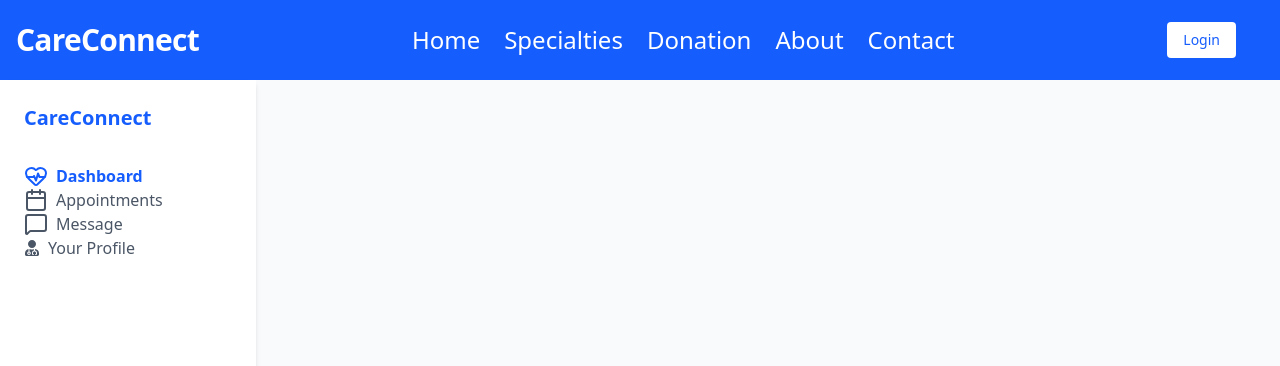
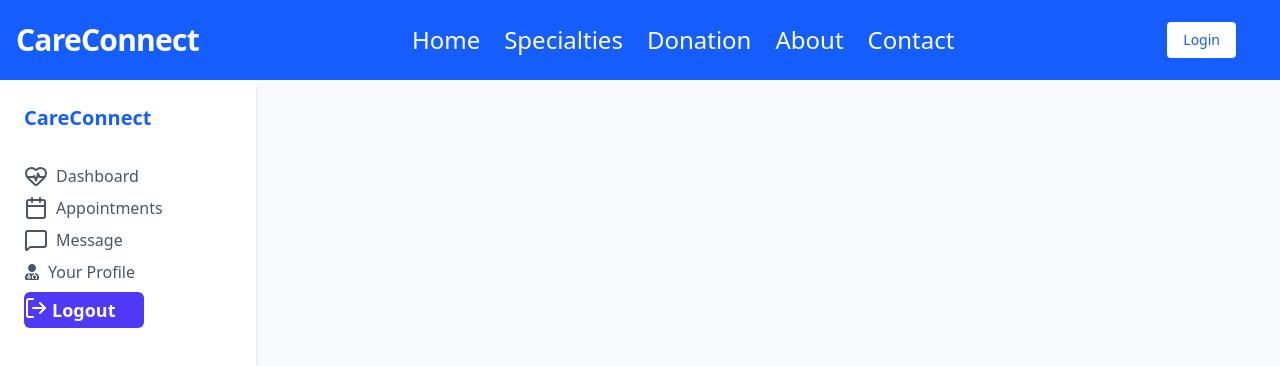
Before and after one commit to Kartiki23/CareConnect, a React (Vite) app in the folder frontend/: page /PatientSidebar in a window 1280 px wide. Shown: the top 366 px of the page. Built offline with nearby package versions, Linux system fonts and the light colour scheme; no server answers.

Commit message:
Patient sidebar is updated

```diff
--- a/frontend/src/PatientFlow/PatientSidebar.jsx
+++ b/frontend/src/PatientFlow/PatientSidebar.jsx
@@ -1,5 +1,5 @@
 
-import { CalendarIcon, HeartPulse, MessageSquare, Sidebar } from 'lucide-react';
+import { CalendarIcon, HeartPulse, LogOut, MessageSquare, Sidebar } from 'lucide-react';
 import React from 'react';
 import { FaUserMd } from 'react-icons/fa';
 import { Link } from 'react-router-dom';
@@ -11,26 +11,33 @@ const PatientSidebar = ({ children }) => {
       <aside className="w-64 bg-white shadow-md p-6">
          <div className="text-xl font-bold text-blue-600 mb-8">CareConnect</div>
          <nav className="space-y-4">
-            <Link to ="/PatientDashboard"><div className="flex items-center text-blue-600 font-semibold">
-             <HeartPulse className="mr-2" /> Dashboard
+            <Link to ="/PatientDashboard"><div className="flex items-center text-gray-600 hover:text-blue-600 cursor-pointer mt-2">
+             <HeartPulse className="mr-2 " /> Dashboard
              </div></Link>
 
-              <Link to ="/PatientAppointments"><div className="flex items-center text-gray-600 hover:text-blue-600 cursor-pointer">
+              <Link to ="/PatientAppointments"><div className="flex items-center text-gray-600 hover:text-blue-600 cursor-pointer mt-2">
                 <CalendarIcon className="mr-2" />
                 Appointments
                 </div>
                 </Link>
 
-                <Link to ="/patientmsg"><div className="flex items-center text-gray-600 hover:text-blue-600 cursor-pointer">
+                <Link to ="/patientmsg"><div className="flex items-center text-gray-600 hover:text-blue-600 cursor-pointer mt-2">
                 <MessageSquare className="mr-2" />
                 Message
                 </div>
                 </Link>
 
-                <Link to ="/patientProfile"><div className="flex items-center text-gray-600 hover:text-blue-600 cursor-pointer">
+                <Link to ="/patientProfile"><div className="flex items-center text-gray-600 hover:text-blue-600 cursor-pointer mt-2">
                 <FaUserMd className="mr-2" />
                 Your Profile
                 </div>
+                </Link>
+
+                <Link to = "/login"><div>
+                  <button className="bg-indigo-600 text-white w-30 h-9 rounded-md hover:bg-indigo-700 flex mt-2">
+                  <LogOut className='mr-1 mt-1'/><h1 className='mt-1 font-bold text-lg'>Logout</h1>
+                  </button>
+                  </div>
                 </Link>
             </nav>
         </aside>
```
